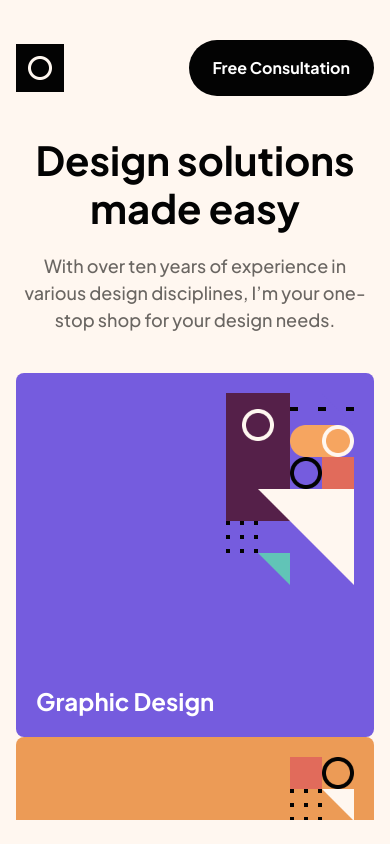
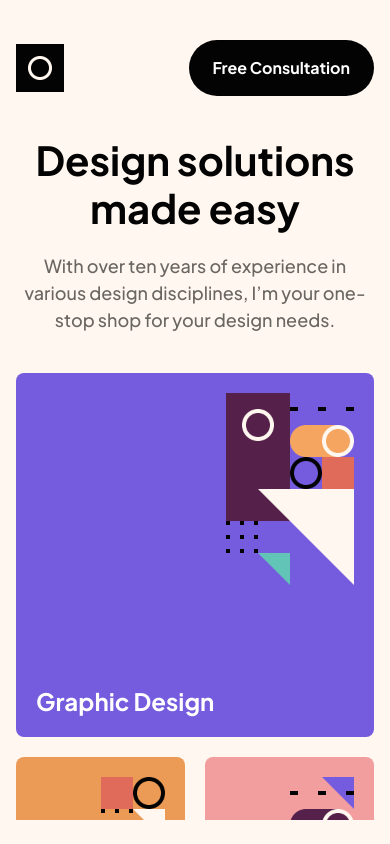
Before and after one commit to javar10/single-page-design-portfolio-app, a React Native app: screen / in a window 390 px wide. Built offline with nearby package versions, Linux system fonts and the light colour scheme.

Commit message:
services grid

```diff
--- a/components/Card.js
+++ b/components/Card.js
@@ -1,8 +1,8 @@
 import { StyleSheet, Text, View, Image } from 'react-native'
 import { textStyle, colors } from '../style/theme'
 
-const Card = ({ backgroundColor, height, imgHeight, imgWidth, image, text }) => {
-    const s = styles(height, backgroundColor, imgHeight, imgWidth);
+const Card = ({ backgroundColor, imgHeight, imgWidth, image, text }) => {
+    const s = styles(backgroundColor, imgHeight, imgWidth);
 
     return (
         <View style={s.container}>
@@ -19,13 +19,14 @@ const Card = ({ backgroundColor, height, imgHeight, imgWidth, image, text }) =>
 
 export default Card
 
-const styles = (height, backgroundColor, imgHeight, imgWidth) => StyleSheet.create({
+const styles = (backgroundColor, imgHeight, imgWidth) => StyleSheet.create({
     container: {
-        height: height,
+        height: '100%',
         borderRadius: 8,
         justifyContent: 'space-between',
         padding: 20,
         backgroundColor: backgroundColor,
+        flex: 1,
     },
     imageContainer: {
         alignItems: 'flex-end',
--- a/sections/Services.js
+++ b/sections/Services.js
@@ -16,11 +16,11 @@ const Services = () => {
 
 
     return (
-        <View>
-            <View>
+        <View style={styles.mainContainer}>
+            <View style={styles.topContainer}>
+                <View style={styles.sectionContainer}>
                     <Card
                         backgroundColor={colors.galacticBlue500}
-                    height={364}
                         imgHeight={192}
                         imgWidth={128}
                         image={IMAGES.graphicDesign}
@@ -28,11 +28,10 @@ const Services = () => {
                     />
                 </View>
 
-            <View>
-                <View>
+                <View style={styles.sectionContainer}>
+                    <View style={styles.twoSmallCards}>
                         <Card
                             backgroundColor={colors.orange500}
-                        height={182}
                             imgHeight={64}
                             imgWidth={64}
                             image={IMAGES.uiUx}
@@ -40,7 +39,6 @@ const Services = () => {
                         />
                         <Card
                             backgroundColor={colors.pink500}
-                        height={182}
                             imgHeight={64}
                             imgWidth={64}
                             image={IMAGES.apps}
@@ -49,30 +47,31 @@ const Services = () => {
                     </View>
                     <Card
                         backgroundColor={colors.lightRed500}
-                    height={364}
                         imgHeight={64}
                         imgWidth={128}
                         image={IMAGES.illustrations}
                         text={'Illustrations'}
                     />
                 </View>
+            </View>
 
-            <View>
+
+            <View style={styles.twoLongCards}>
                 <Card
                     backgroundColor={colors.cyan500}
-                    height={364}
                     imgHeight={64}
                     imgWidth={160}
                     image={IMAGES.photography}
                     text={'Photography'}
+                    style={styles.longCard}
                 />
                 <Card
                     backgroundColor={colors.darkPurple500}
-                    height={364}
                     imgHeight={64}
                     imgWidth={128}
                     image={IMAGES.motionGraphics}
                     text={'Motion Graphics'}
+                    style={styles.longCard}
                 />
             </View>
         </View>
@@ -82,4 +81,30 @@ const Services = () => {
 
 export default Services
 
-const styles = StyleSheet.create({})
+const styles = StyleSheet.create({
+    mainContainer: {
+        flexDirection: 'column',
+        gap: 20,
+    },
+    topContainer: {
+        flexDirection: 'column',
+        gap: 20,
+    },
+    sectionContainer: {
+        height: 364,
+        gap: 20,
+        flexDirection: 'column'
+    },
+    twoSmallCards: {
+        height: 182,
+        width: '100%',
+        gap: 20,
+        flexDirection: 'row',
+        justifyContent: 'space-between'
+    },
+    twoLongCards: {
+        height: 384,
+        gap: 20,
+        flexDirection: 'column'
+    }
+})
```
Lines whose indentation alone changed are shown as unchanged.
